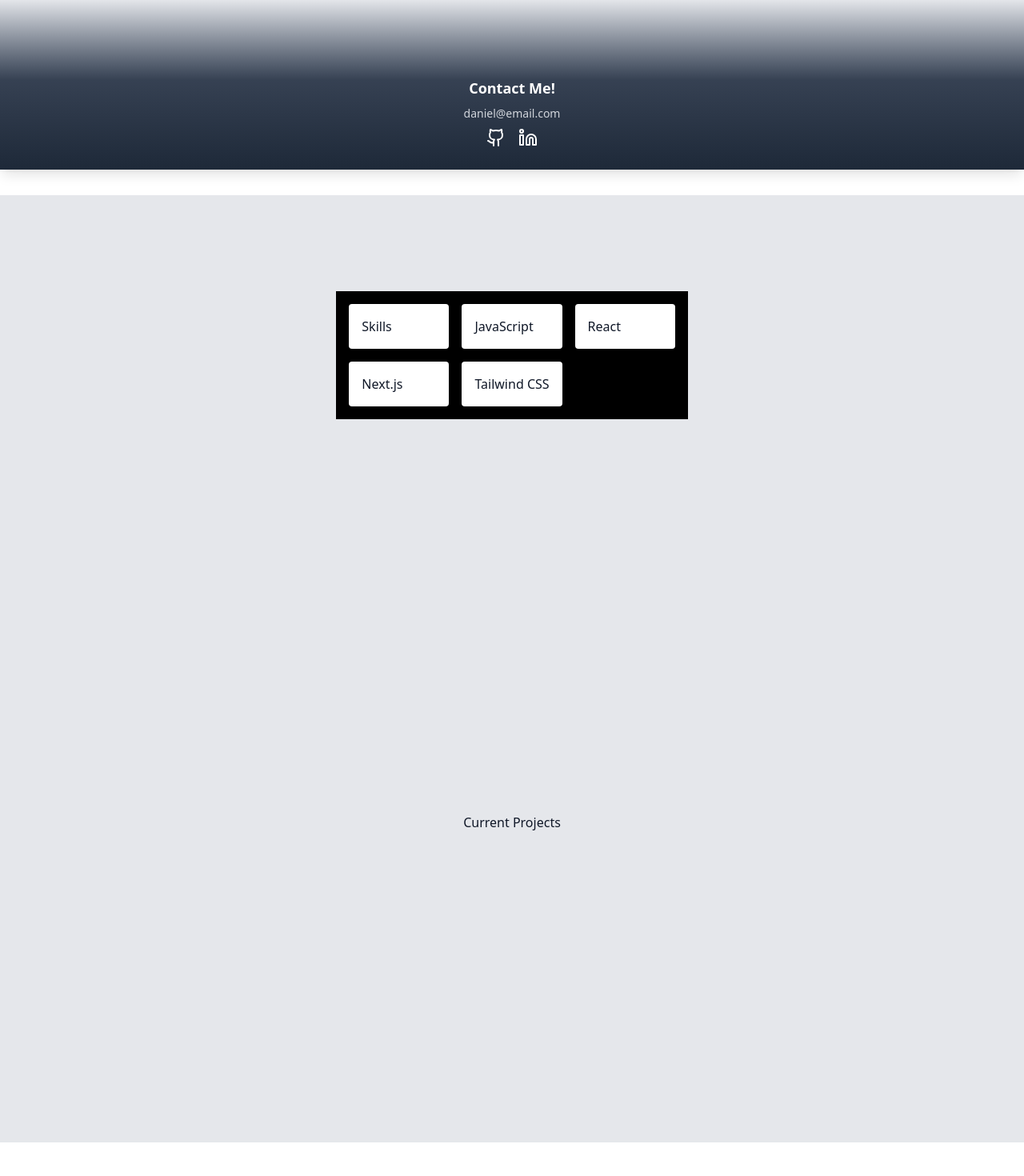
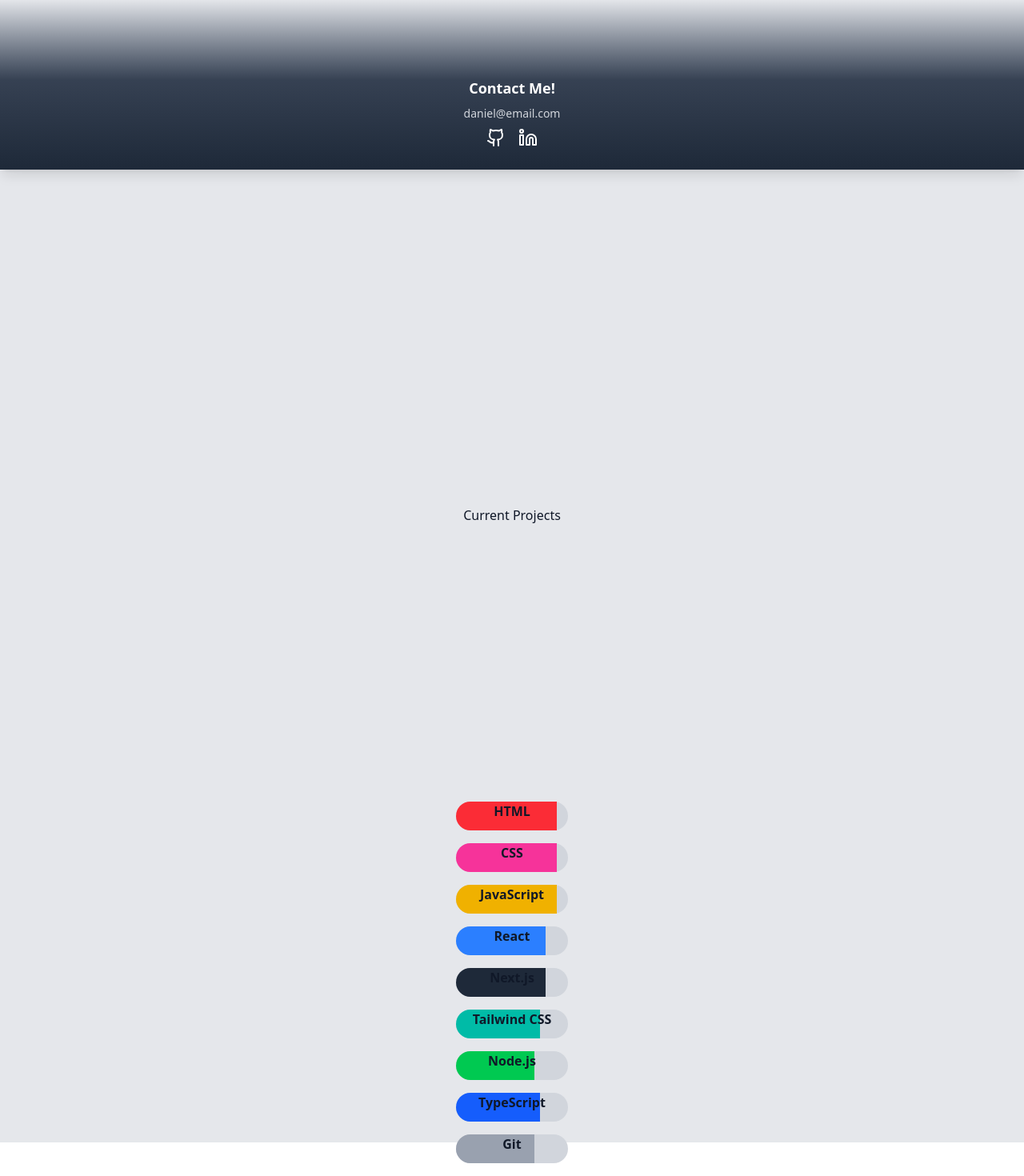
Before and after one commit to DaniEC3/portfolio-app, a Next.js app: page / in a window 1280 px wide. Shown: the part 588-2058 px from the top of the page at 80% size. Before the commit the page ends 2016 px from the top, so only its background shows below. Built offline with nearby package versions, Linux system fonts and the light colour scheme; no server answers.

Commit message:
Update About and Hero components UI
Enhanced the AboutComponent to display skills with progress bars and improved layout. Changed HeroComponent background to gray for better visual consistency. Moved AboutComponent below ProjectsComponent in Home page layout.

```diff
--- a/src/app/page.tsx
+++ b/src/app/page.tsx
@@ -13,10 +13,11 @@ export default function Home() {
         <div id="home">
         <HeroComponent></HeroComponent>
         </div>
-        <AboutComponent></AboutComponent>
+
         <div id="projects" className="scroll-mt-20">
           <ProjectsComponent></ProjectsComponent>
         </div>
+        <AboutComponent></AboutComponent>
       </main>
       <div id="contact">
         <FooterComponent></FooterComponent>
--- a/src/components/About.tsx
+++ b/src/components/About.tsx
@@ -1,17 +1,32 @@
 import React from 'react'
 
 export default function AboutComponent() {
+  const skills = [
+    { name: 'HTML', level: 90, color: 'bg-red-500' },
+    { name: 'CSS', level: 90, color: 'bg-pink-500' },
+    { name: 'JavaScript', level: 90, color: 'bg-yellow-500' },
+    { name: 'React', level: 80, color: 'bg-blue-500' },
+    { name: 'Next.js', level: 80, color: 'bg-gray-800' },
+    { name: 'Tailwind CSS', level: 75, color: 'bg-teal-500' },
+    { name: 'Node.js', level: 70, color: 'bg-green-500' },
+    { name: 'TypeScript', level: 75, color: 'bg-blue-600' },
+    { name: 'Git', level: 70, color: 'bg-gray-400' },
+  ]
   return (
-    <section className='h-96 bg-gray-200 p-8 text-gray-900 flex items-center justify-center'>
-      <div>
-        <div className='grid grid-cols-3 gap-4 mt-4 bg-black p-4'>
-          <div className='bg-white p-4 rounded shadow'>Skills</div>
-          <div className='bg-white p-4 rounded shadow'>JavaScript</div>
+    <section className='h-96 bg-gray-200 p-8 text-gray-900 flex items-center justify-center w-full'>
+      <div className='flex flex-col flex-wrap  justify-center max-w-2xl'>
+        {skills.map((skill) => (
+          <div key={skill.name} className='mb-4'>
 
-          <div className='bg-white p-4 rounded shadow'>React</div>
-          <div className='bg-white p-4 rounded shadow'>Next.js</div>
-          <div className='bg-white p-4 rounded shadow'>Tailwind CSS</div>
-        </div>
+            <div className='w-35 bg-gray-300 rounded-full h-9 dark:bg-gray-700'>
+              <div className='absolute font-bold flex w-35 justify-center'>{skill.name}</div>
+              <div
+                className={`${skill.color} h-full rounded-l-full`}
+                style={{ width: `${skill.level}%` }}
+              ></div>
+            </div>
+          </div>
+        ))}
       </div>
     </section>
   )
--- a/src/components/Hero.tsx
+++ b/src/components/Hero.tsx
@@ -2,7 +2,7 @@ import Image from "next/image";
 
 export default function HeroComponent() {
   return (
-    <section className="flex flex-col justify-center items-center text-center h-full px-4 bg-white
+    <section className="flex flex-col justify-center items-center text-center h-full px-4 bg-gray-200
     transition-all duration-500 ease-in-out p-10">
       <Image
         src="/Profile-Picture.jpg"
```
